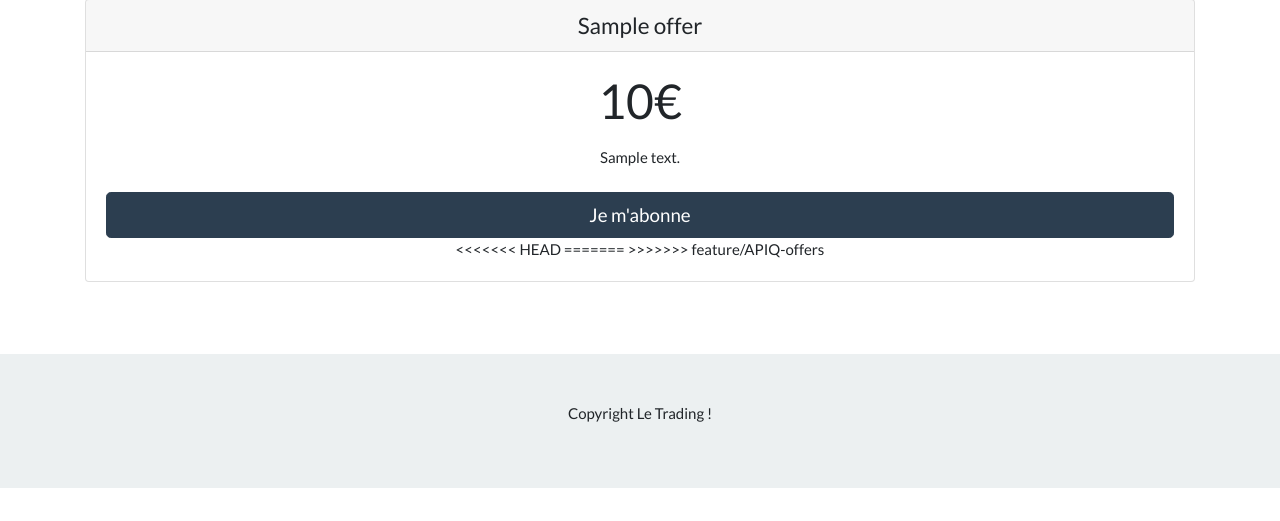
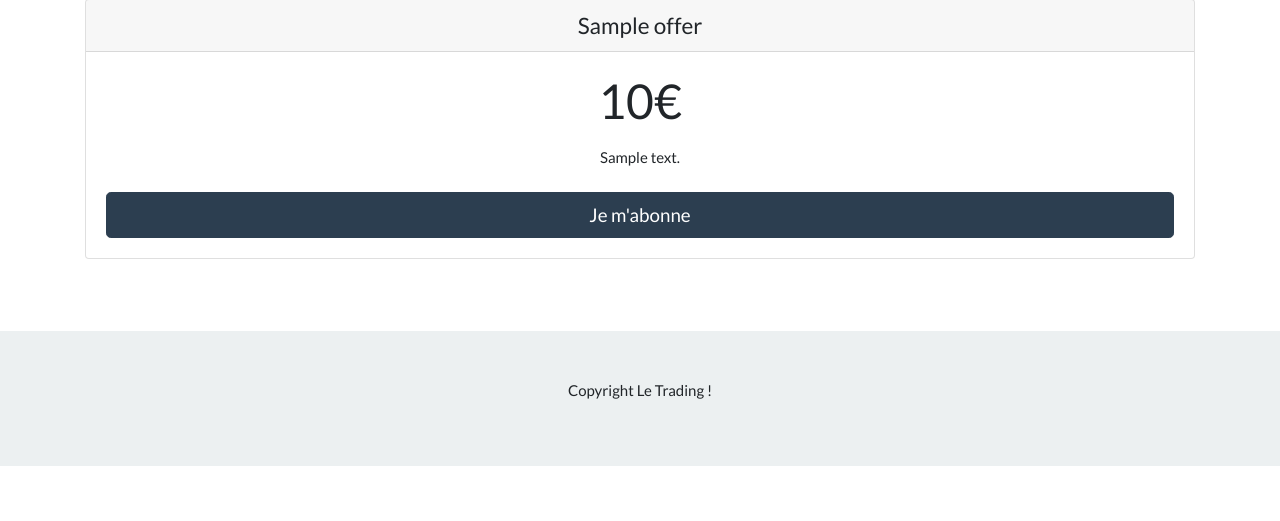
Before and after one commit to Le-Trading/letrading, a Symfony app: template templates/offers/show.html.twig in a window 1280 px wide. Shown: the part 103-624 px from the top of the page. Run offline with Twig, Linux system fonts and the light colour scheme; the template is opened without the code that fills it: most values are stand-ins (such as "Sample title", 1, 10 or a date in 2020); some libraries are stand-ins or nearby versions.

Commit message:
merge fix

```diff
--- a/templates/offers/show.html.twig
+++ b/templates/offers/show.html.twig
@@ -21,10 +21,6 @@
 							{{offer.description | raw}}
 						</ul>
 						<a href="{{path('order_prepare', {'title':offer.title})}}" class="btn btn-lg btn-block btn-primary">Je m'abonne</a>
-<<<<<<< HEAD
-
-=======
->>>>>>> feature/APIQ-offers
 					</div>
 				</div>
 			{% endfor %}
```
